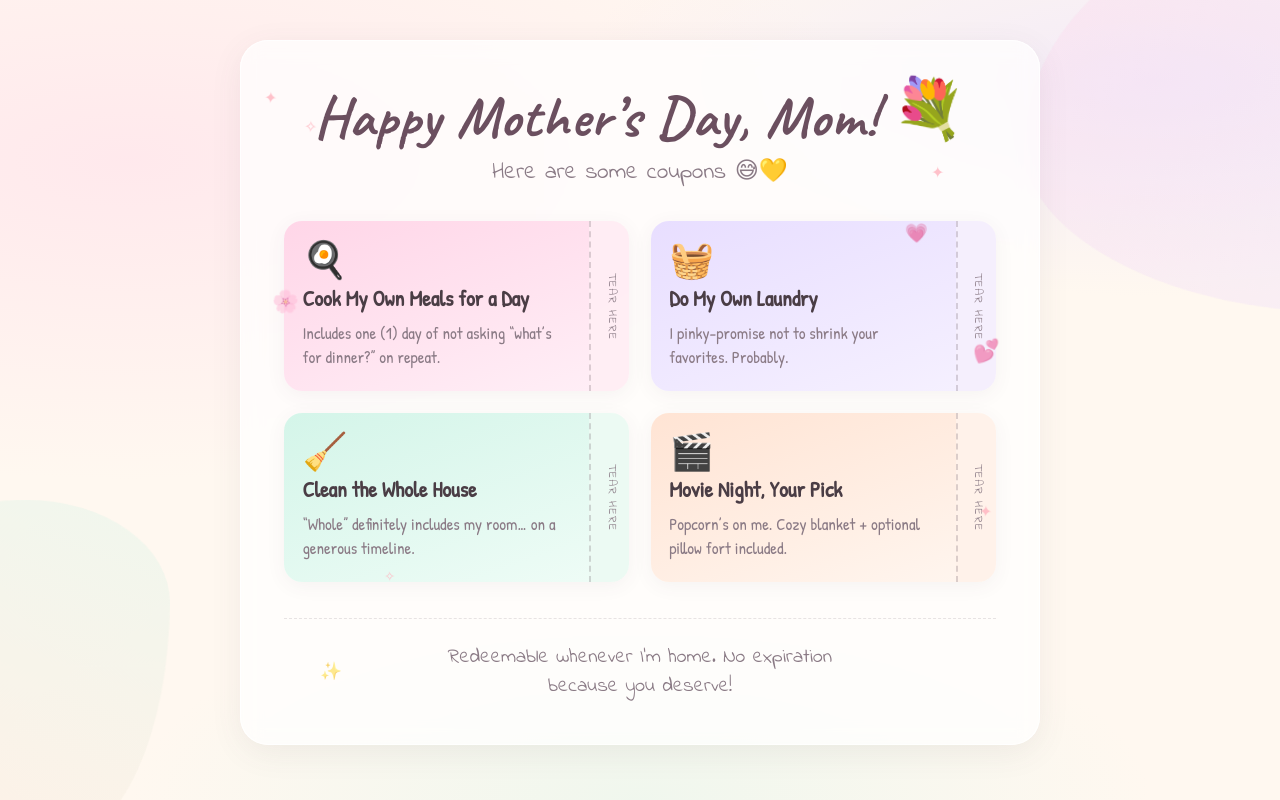
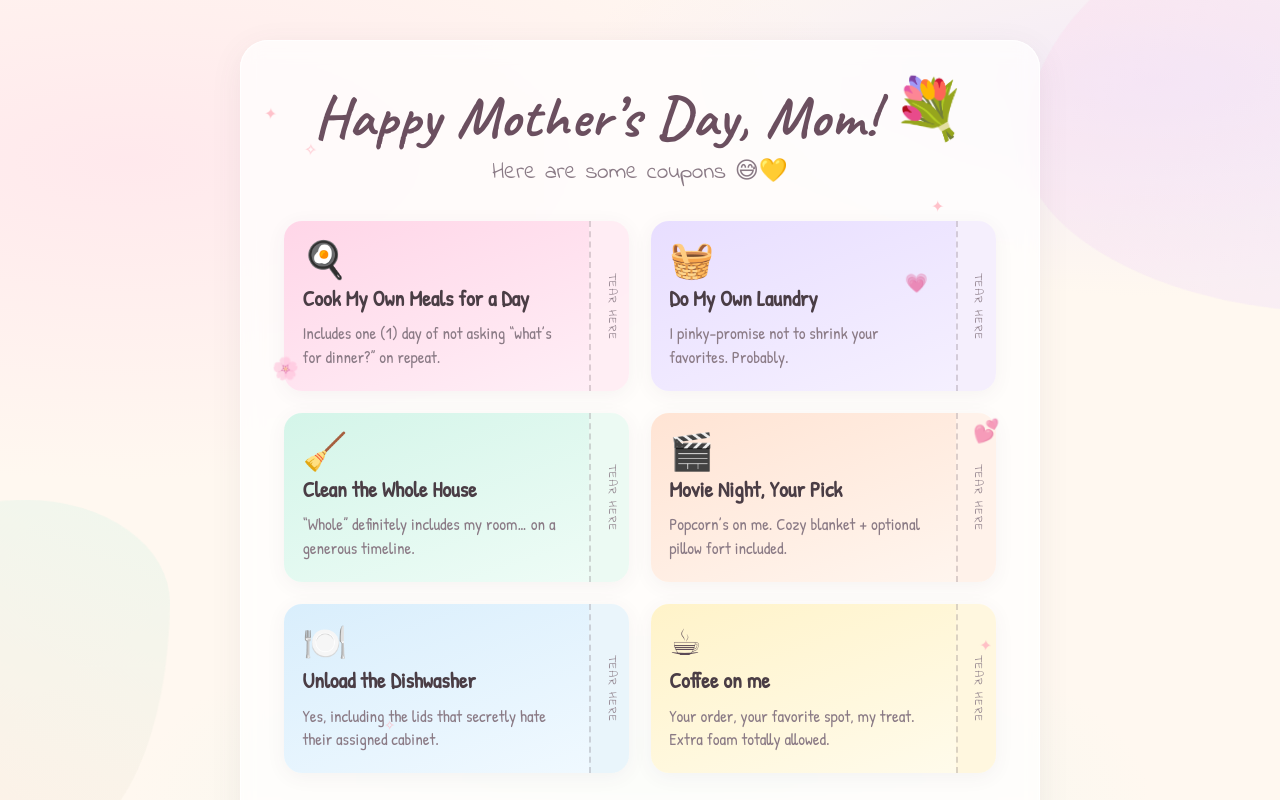
Before and after one commit to 05chrs/Mother-s-Day-2026, a plain HTML site: page index.html in a window 1280 px wide. Shown: the top 800 px of the page. Drawn offline with Linux system fonts and the light colour scheme.

Commit message:
Add dishwasher and coffee coupons
Co-authored-by: Cursor <cursoragent@cursor.com>

```diff
--- a/index.html
+++ b/index.html
@@ -15,6 +15,8 @@
       --lavender: #e8deff;
       --mint: #d4f5e9;
       --peach: #ffe4d4;
+      --butter: #fff3c9;
+      --sky: #d9eefc;
       --text: #5c4a56;
       --text-muted: #8a7a85;
       --shadow-soft: 0 8px 32px rgba(92, 74, 86, 0.08);
@@ -256,11 +258,15 @@
     .coupon--lavender .coupon__body { background: linear-gradient(160deg, var(--lavender) 0%, #f5f0ff 100%); }
     .coupon--mint .coupon__body { background: linear-gradient(160deg, var(--mint) 0%, #eefcf6 100%); }
     .coupon--peach .coupon__body { background: linear-gradient(160deg, var(--peach) 0%, #fff5ee 100%); }
+    .coupon--sky .coupon__body { background: linear-gradient(160deg, var(--sky) 0%, #f0f9ff 100%); }
+    .coupon--butter .coupon__body { background: linear-gradient(160deg, var(--butter) 0%, #fffbeb 100%); }
 
     .coupon--pink .coupon__tear { background: rgba(255, 214, 232, 0.4); }
     .coupon--lavender .coupon__tear { background: rgba(232, 222, 255, 0.45); }
     .coupon--mint .coupon__tear { background: rgba(212, 245, 233, 0.45); }
     .coupon--peach .coupon__tear { background: rgba(255, 228, 212, 0.45); }
+    .coupon--sky .coupon__tear { background: rgba(217, 238, 252, 0.55); }
+    .coupon--butter .coupon__tear { background: rgba(255, 243, 201, 0.55); }
 
     footer {
       text-align: center;
@@ -352,6 +358,24 @@
           </div>
           <div class="coupon__tear">tear here</div>
         </article>
+
+        <article class="coupon coupon--sky">
+          <div class="coupon__body">
+            <span class="coupon__icon" aria-hidden="true">🍽️</span>
+            <h2 class="coupon__title">Unload the Dishwasher</h2>
+            <p class="coupon__fine">Yes, including the lids that secretly hate their assigned cabinet.</p>
+          </div>
+          <div class="coupon__tear">tear here</div>
+        </article>
+
+        <article class="coupon coupon--butter">
+          <div class="coupon__body">
+            <span class="coupon__icon" aria-hidden="true">☕</span>
+            <h2 class="coupon__title">Coffee on me</h2>
+            <p class="coupon__fine">Your order, your favorite spot, my treat. Extra foam totally allowed.</p>
+          </div>
+          <div class="coupon__tear">tear here</div>
+        </article>
       </section>
 
       <footer>
```
